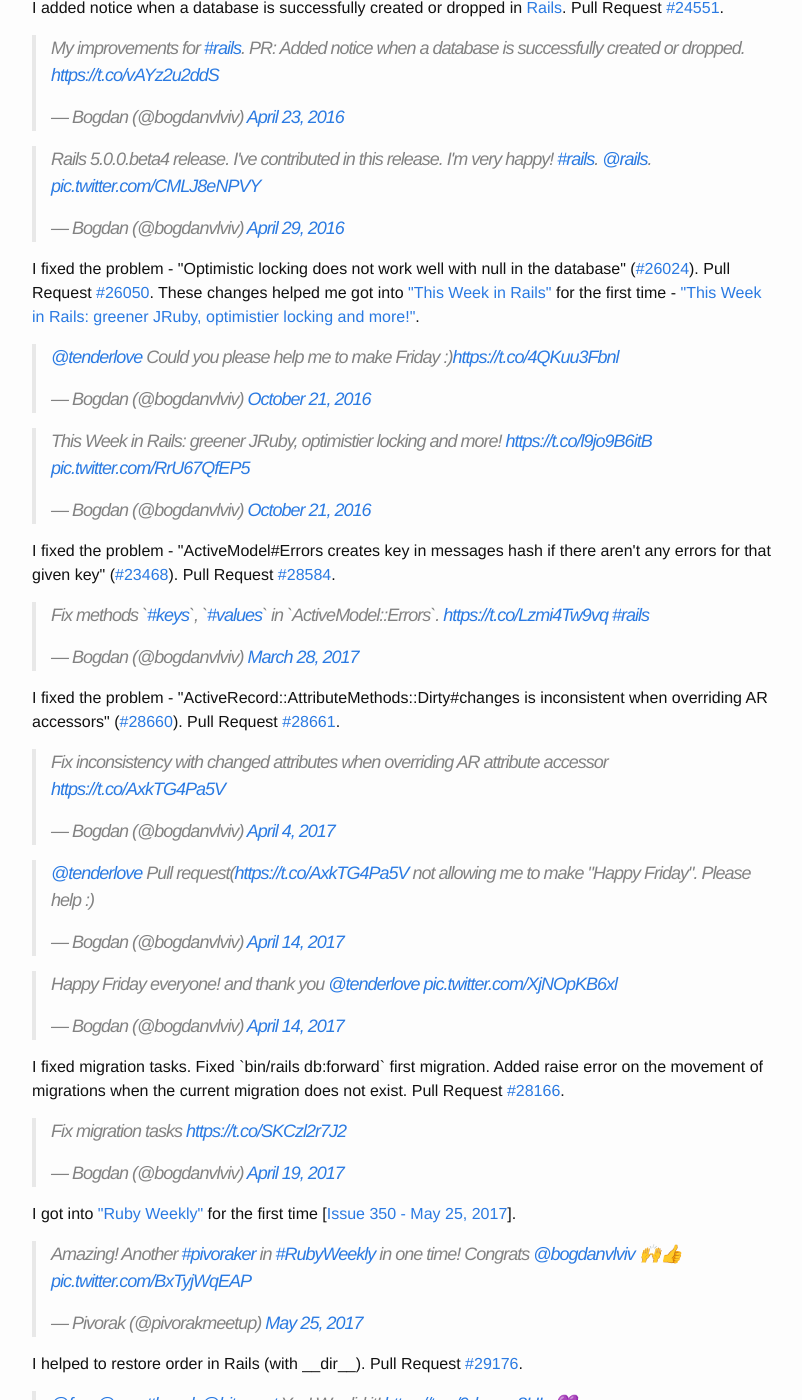
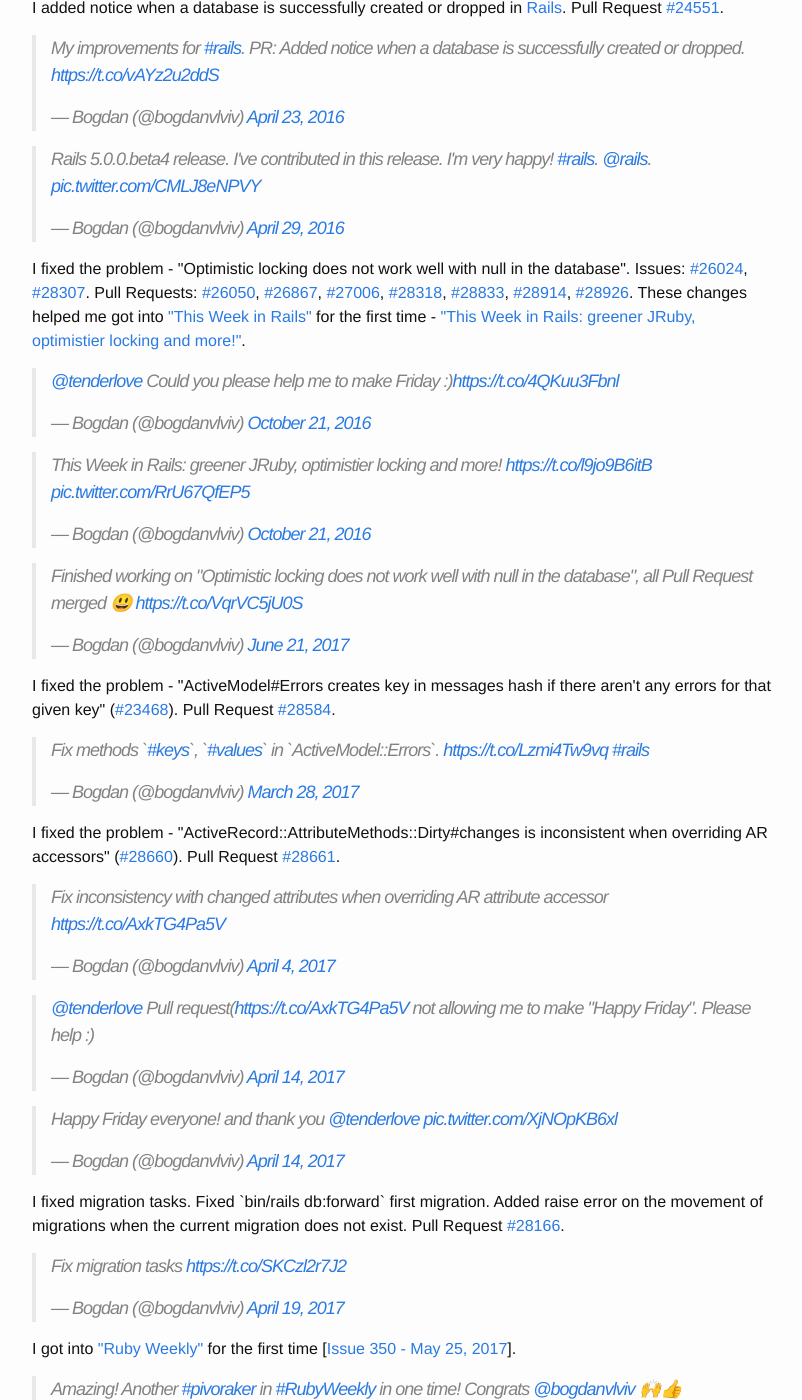
Before and after one commit to crowdpro3/bogdanvlviv.github.io, a Jekyll site: the page built from about.html, in a window 1280 px wide and 1400 px high, scrolled down 1196 px. Shown: the whole window, without its empty margins (238-1040 px from the left). Built offline with Jekyll 4.4.1, drawn with Linux system fonts in a browser that asks for light colours; comment, search, counter and statistics services are not loaded; some of the changed text lies outside the part shown.

Commit message:
Update about page

```diff
--- a/about.html
+++ b/about.html
@@ -168,6 +168,7 @@
   Pull Request <a href="https://github.com/rails/rails/pull/24551" target="_blank">#24551</a>.
 
   <blockquote class="twitter-tweet" data-lang="en"><p lang="en" dir="ltr">My improvements for <a href="https://twitter.com/hashtag/rails?src=hash" target="_blank">#rails</a>. PR: Added notice when a database is successfully created or dropped. <a href="https://t.co/vAYz2u2ddS" target="_blank">https://t.co/vAYz2u2ddS</a></p>&mdash; Bogdan (@bogdanvlviv) <a href="https://twitter.com/bogdanvlviv/status/723817592620736512" target="_blank">April 23, 2016</a></blockquote>
+
   <blockquote class="twitter-tweet" data-lang="en"><p lang="en" dir="ltr">Rails 5.0.0.beta4 release. I&#39;ve contributed in this release. I&#39;m very happy! <a href="https://twitter.com/hashtag/rails?src=hash" target="_blank">#rails</a>. <a href="https://twitter.com/rails" target="_blank">@rails</a>. <a href="https://t.co/CMLJ8eNPVY" target="_blank">pic.twitter.com/CMLJ8eNPVY</a></p>&mdash; Bogdan (@bogdanvlviv) <a href="https://twitter.com/bogdanvlviv/status/726133825558949892" target="_blank">April 29, 2016</a></blockquote>
   <noscript>
     <img src="{{ "/images/rails5.0.0.beta4.jpg" | absolute_url }}" class="image--about">
@@ -175,15 +176,19 @@
 </p>
 
 <p>
-  I fixed the problem - "Optimistic locking does not work well with null in the database" (<a href="https://github.com/rails/rails/issues/26024" target="_blank">#26024</a>).
-  Pull Request <a href="https://github.com/rails/rails/pull/26050" target="_blank">#26050</a>.
+  I fixed the problem - "Optimistic locking does not work well with null in the database".
+  Issues: <a href="https://github.com/rails/rails/issues/26024" target="_blank">#26024</a>, <a href="https://github.com/rails/rails/issues/28307" target="_blank">#28307</a>.
+  Pull Requests: <a href="https://github.com/rails/rails/pull/26050" target="_blank">#26050</a>, <a href="https://github.com/rails/rails/pull/26867" target="_blank">#26867</a>, <a href="https://github.com/rails/rails/pull/27006" target="_blank">#27006</a>, <a href="https://github.com/rails/rails/pull/28318" target="_blank">#28318</a>, <a href="https://github.com/rails/rails/pull/28833" target="_blank">#28833</a>, <a href="https://github.com/rails/rails/pull/28914" target="_blank">#28914</a>, <a href="https://github.com/rails/rails/pull/28926" target="_blank">#28926</a>.
   These changes helped me got into <a href="https://rails-weekly.ongoodbits.com" target="_blank">"This Week in Rails"</a> for the first time - <a href="https://rails-weekly.ongoodbits.com/2016/10/21/greener-jruby-optimistier-locking-and-more" target="_blank">"This Week in Rails: greener JRuby, optimistier locking and more!"</a>.
 
   <blockquote class="twitter-tweet" data-lang="en"><p lang="en" dir="ltr"><a href="https://twitter.com/tenderlove" target="_blank">@tenderlove</a> Could you please help me to make Friday :)<a href="https://t.co/4QKuu3Fbnl" target="_blank">https://t.co/4QKuu3Fbnl</a></p>&mdash; Bogdan (@bogdanvlviv) <a href="https://twitter.com/bogdanvlviv/status/789496210264559616" target="_blank">October 21, 2016</a></blockquote>
+
   <blockquote class="twitter-tweet" data-lang="en"><p lang="en" dir="ltr">This Week in Rails: greener JRuby, optimistier locking and more! <a href="https://t.co/l9jo9B6itB" target="_blank">https://t.co/l9jo9B6itB</a> <a href="https://t.co/RrU67QfEP5" target="_blank">pic.twitter.com/RrU67QfEP5</a></p>&mdash; Bogdan (@bogdanvlviv) <a href="https://twitter.com/bogdanvlviv/status/789588655031652352" target="_blank">October 21, 2016</a></blockquote>
   <noscript>
     <img src="{{ "/images/rails-weekly1.png" | absolute_url }}" class="image--about">
   </noscript>
+
+  <blockquote class="twitter-tweet" data-lang="en"><p lang="en" dir="ltr">Finished working on &quot;Optimistic locking does not work well with null in the database&quot;, all Pull Request merged 😃 <a href="https://t.co/VqrVC5jU0S">https://t.co/VqrVC5jU0S</a></p>&mdash; Bogdan (@bogdanvlviv) <a href="https://twitter.com/bogdanvlviv/status/877395558427709441">June 21, 2017</a></blockquote>
 </p>
 
 <p>
@@ -225,7 +230,15 @@
 
   <blockquote class="twitter-tweet" data-lang="en"><p lang="en" dir="ltr"><a href="https://twitter.com/fxn">@fxn</a>, <a href="https://twitter.com/_matthewd">@_matthewd</a>, <a href="https://twitter.com/bitsweat">@bitsweat</a> Yay! We did it! <a href="https://t.co/9dasom8HIz">https://t.co/9dasom8HIz</a> 💜</p>&mdash; Bogdan (@bogdanvlviv) <a href="https://twitter.com/bogdanvlviv/status/867978474807468032">May 26, 2017</a></blockquote>
 
+  <blockquote class="twitter-tweet" data-lang="en"><p lang="en" dir="ltr">Wow! Pivoraker <a href="https://twitter.com/bogdanvlviv">@bogdanvlviv</a> in <a href="https://twitter.com/fxn">@fxn</a> presentation at <a href="https://twitter.com/hashtag/RubyC?src=hash">#RubyC</a> <a href="https://twitter.com/hashtag/pivorak?src=hash">#pivorak</a> <a href="https://twitter.com/hashtag/ruby?src=hash">#ruby</a> <a href="https://t.co/9pCBB09vXB">pic.twitter.com/9pCBB09vXB</a></p>&mdash; Pivorak (@pivorakmeetup) <a href="https://twitter.com/pivorakmeetup/status/870931497531957248">June 3, 2017</a></blockquote>
+
   "... with __dir__ we can restore order in the Universe"
+</p>
+
+<p>
+  Wrote post <a href="{{ "/posts/ruby/new-aliases-append-to-push-and-prepend-to-unshift-since-ruby-2_5_0.html" | absolute_url }}" target="_blank">New aliases "append" to Array#push, and "prepend" to Array#unshift (since Ruby 2.5.0)</a>.
+
+  <blockquote class="twitter-tweet" data-lang="en"><p lang="en" dir="ltr">It&#39;s lovely when Active Support can serve as an experimental lab for future core features in Ruby ❤️👌 <a href="https://t.co/JCHAdxCaHI">https://t.co/JCHAdxCaHI</a></p>&mdash; DHH (@dhh) <a href="https://twitter.com/dhh/status/871034291786002433">June 3, 2017</a></blockquote>
 </p>
 
 <h2>Notes of Life / Thoughts</h2>
```
